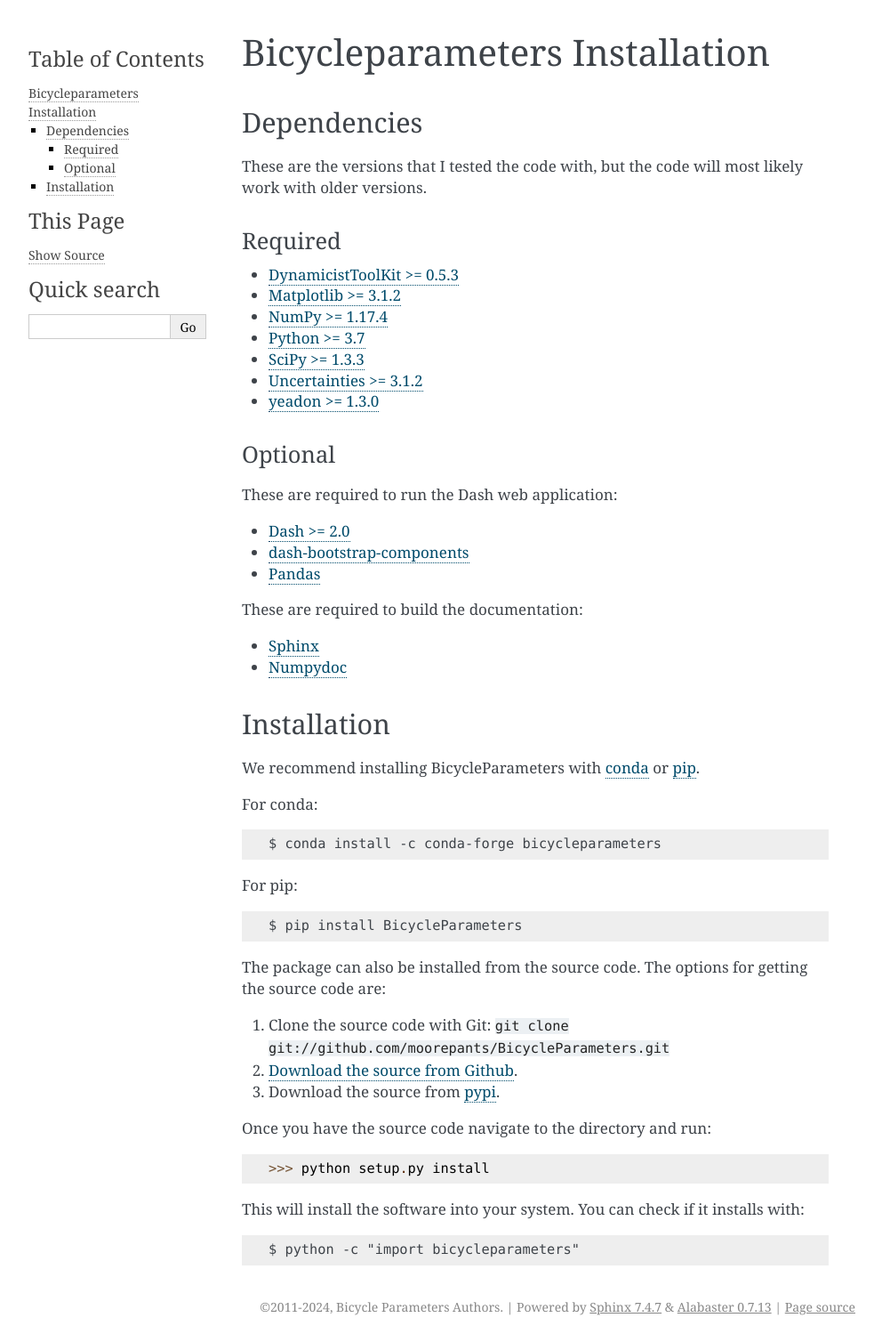
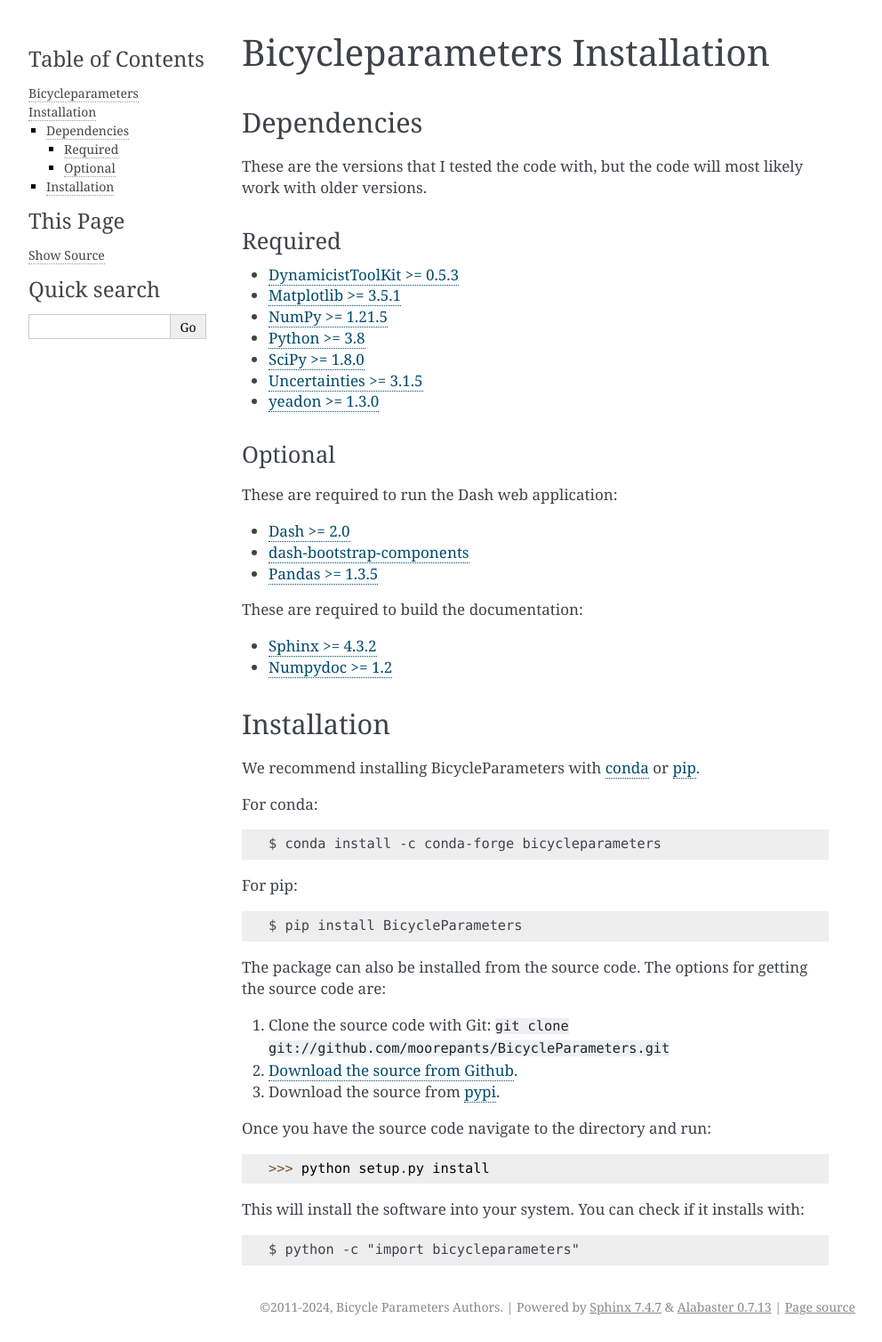
Before and after one commit to moorepants/BicycleParameters, a Sphinx documentation site: the page built from docs/installation.rst, in a window 1280 px wide. Shown: the whole page at 89% size, without its empty margins (148-1140 px from the left). Built offline with Sphinx 7.4.7, drawn with Linux system fonts in a browser that asks for light colours.

Commit message:
Update versions in docs.

```diff
--- a/docs/installation.rst
+++ b/docs/installation.rst
@@ -11,11 +11,11 @@
 --------
 
 - `DynamicistToolKit >= 0.5.3 <http://pypi.python.org/pypi/DynamicistToolKit>`_
-- `Matplotlib >= 3.1.2 <https://matplotlib.org/>`_
-- `NumPy >= 1.17.4 <https://numpy.org/>`_
-- `Python >= 3.7 <http://www.python.org/>`_
-- `SciPy >= 1.3.3 <https://scipy.org/>`_
-- `Uncertainties >= 3.1.2 <https://pythonhosted.org/uncertainties/>`_
+- `Matplotlib >= 3.5.1 <https://matplotlib.org/>`_
+- `NumPy >= 1.21.5 <https://numpy.org/>`_
+- `Python >= 3.8 <http://www.python.org/>`_
+- `SciPy >= 1.8.0 <https://scipy.org/>`_
+- `Uncertainties >= 3.1.5 <https://pythonhosted.org/uncertainties/>`_
 - `yeadon >= 1.3.0 <http://pypi.python.org/pypi/yeadon/>`_
 
 Optional
@@ -25,12 +25,12 @@
 
 - `Dash >= 2.0 <https://plotly.com/dash/>`_
 - `dash-bootstrap-components <https://github.com/facultyai/dash-bootstrap-components>`_
-- `Pandas <https://pandas.pydata.org/>`_
+- `Pandas >= 1.3.5 <https://pandas.pydata.org/>`_
 
 These are required to build the documentation:
 
-- `Sphinx <http://sphinx.pocoo.org/>`_
-- `Numpydoc <http://pypi.python.org/pypi/numpydoc>`_
+- `Sphinx >= 4.3.2 <http://sphinx.pocoo.org/>`_
+- `Numpydoc >= 1.2 <http://pypi.python.org/pypi/numpydoc>`_
 
 Installation
 ============
```
